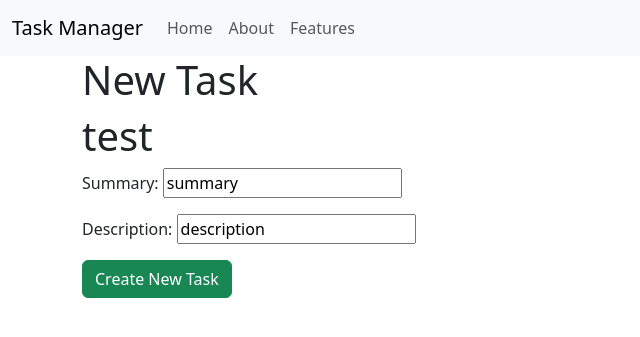
After one commit to dschwark1111/task_fe, a Flask app: page /tasks/add in a window 1280 px wide. The commit adds this page. Shown: the top 337 px of the page, without its empty margins (0-640 px from the left). Run offline with Flask 3, Linux system fonts and the light colour scheme.

Commit message:
tutor update

```diff
--- a/app/routes.py
+++ b/app/routes.py
@@ -22,7 +22,7 @@ def about_me():
     }
     return render_template("about.html", user=me)
 
-@app.route("/tasks")
+@app.get("/tasks")
 def task_list():
     response = requests.get(BACKEND_URL)
     if response.status_code == 200:
@@ -55,3 +55,30 @@ def edit_task_req(pk):
         render_template("error.html", response.status_code),
         response.status_code
     )
+
+@app.post("/tasks/add")
+def new_task():
+    url = "%s/%s" % (BACKEND_URL)
+    new_task =request.form
+    task_data={
+        "summary":new_task.get("summary"),
+        "description":new_task.get("description")
+    }
+    response = requests.put(url, json=task_data)
+    if response.status_code ==204:
+        return render_template("success.html")
+    return(
+        render_template("error.html", response.status_code),
+        response.status_code
+    )
+@app.get("/tasks/add")
+def new_task_form():
+    #url = "%s/%s" % (BACKEND_URL)
+    #response = requests.get(url)
+    #form = create_task()
+    #if response.status_code ==204:
+    return render_template("create.html")
+    # return(
+    #     render_template("error.html", response.status_code),
+    #     response.status_code
+    # )
--- /dev/null
+++ b/app/templates/create.html
@@ -0,0 +1,22 @@
+{% extends 'base.html' %}
+
+{% block title %} New Task {% endblock title %}
+
+{% block content %}
+
+<h1>New Task</h1>
+<form method="POST" action="{{ url_for('new_task_form')}}">
+    <h1>test</h1>
+    <p>
+        <label for="summary"> Summary: </label>
+        <input type="text" value="summary" name="summary" id="id_summary">
+    </p>
+    <p>
+        <label for="description"> Description: </label>
+        <input type="text" value="description" name="description" id="id_description">
+    </p>
+    <input type="submit" value="Create New Task" class="btn btn-success">
+</form>
+
+
+{% endblock content %}
--- a/app/templates/edit.html
+++ b/app/templates/edit.html
@@ -7,11 +7,11 @@
 <form method="POST" action="{{url_for('edit_task_req', pk=task['id']) }}">
     <p>
         <label for="summary"> Summary: </label>
-        <input type="text" value="{{task ['summary']}}" name="summary" id="id_summary">
+        <input type="text" value="{{task['summary']}}" name="summary" id="id_summary">
     </p>
     <p>
         <label for="description"> Description: </label>
-        <input type="text" value="{{task ['description']}}" name="description" id="id_description">
+        <input type="text" value="{{task['description']}}" name="description" id="id_description">
     </p>
     <input type="hidden" value="{{task['is_active']}}">
     <input type="submit" value="Edit" class="btn btn-success">
```
